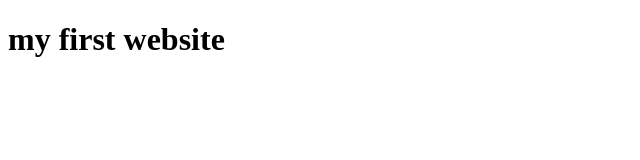
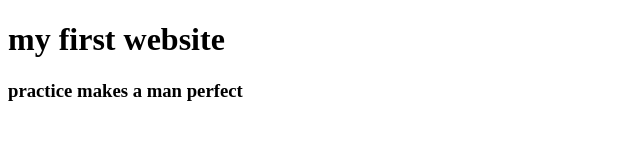
Before and after one commit to Tanziruls/my-first-website, a plain HTML site: page index.html in a window 1280 px wide. Shown: the whole page, without its empty margins (0-640 px from the left). Drawn offline with Linux system fonts and the light colour scheme.

Commit message:
learning

```diff
--- a/index.html
+++ b/index.html
@@ -8,5 +8,6 @@
 </head>
 <body>
     <h1>my first website</h1>
+    <h3>practice makes a man perfect</h3>
 </body>
 </html>
```
